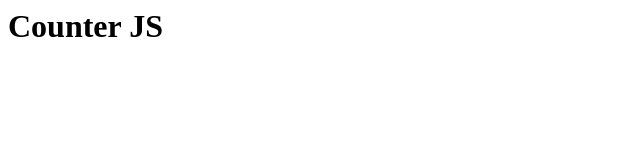
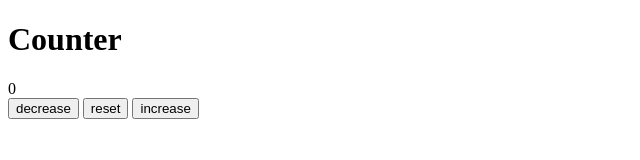
Before and after one commit to emilipothese/Projects-JS, a plain HTML site: page counter/index.html in a window 1280 px wide. Shown: the whole page, without its empty margins (0-640 px from the left). Drawn offline with Linux system fonts and the light colour scheme.

Commit message:
Create html for counter

```diff
--- a/counter/index.html
+++ b/counter/index.html
@@ -1 +1,27 @@
-<h1>Counter JS</h1>
+<!DOCTYPE html>
+<html>
+
+<head>
+  <meta charset="UTF-8">
+  <meta name="viewport" content="width=device-width, initial-scale=1.0">
+  <title>Counter JS</title>
+
+  <link rel="stylesheet" href="style.css">
+</head>
+
+<body>
+<main>
+  <h1>Counter</h1>
+  <span id="value">0</span>
+  <div class="button-container">
+    <button class="btn decrease">decrease</button>
+    <button class="btn reset">reset</button>
+    <button class="btn increase">increase</button>
+  </div>
+</main>
+
+
+</body>
+
+<script src="script.js"></script>
+</html>
```
